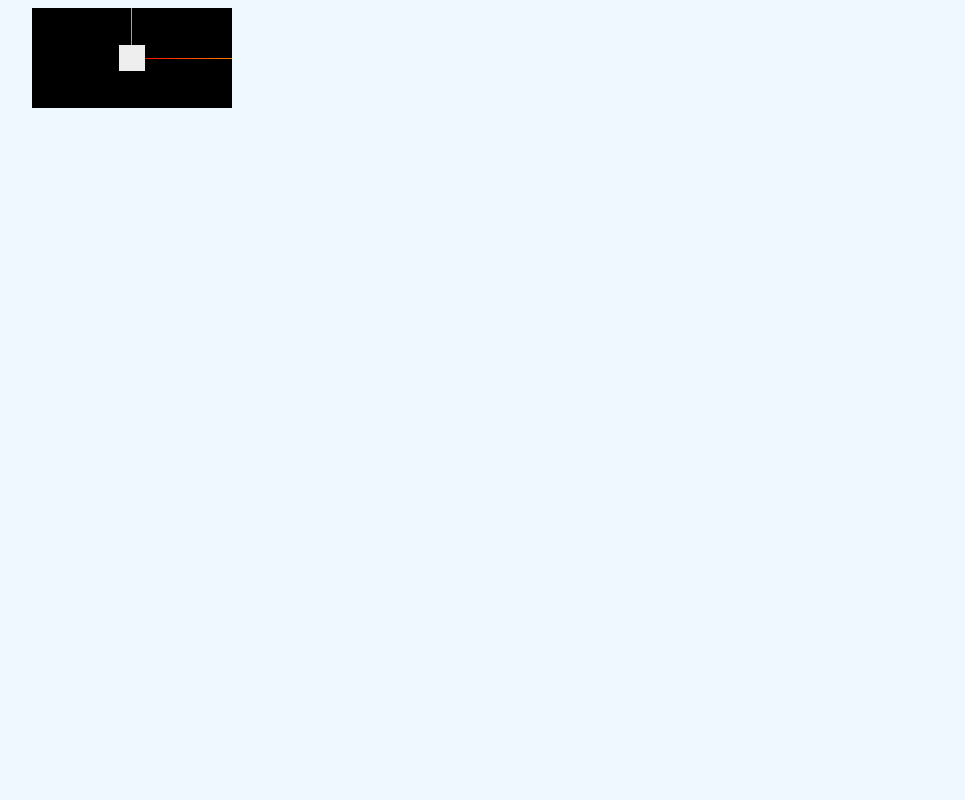
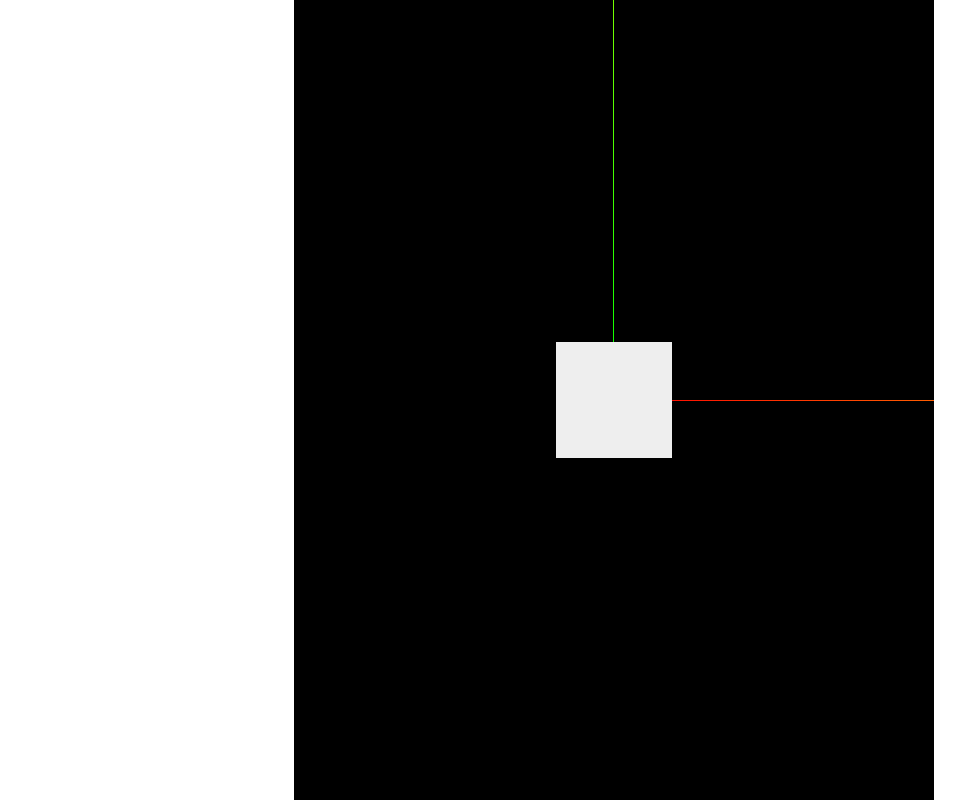
Before and after one commit to Ak216puniA/out-of-control, a website built with Parcel: page src/index.html in a window 1280 px wide. Shown: the whole page, without its empty margins (26-991 px from the left). Built offline with nearby package versions, Linux system fonts and the light colour scheme.

Commit message:
Fix scene width and height

```diff
--- a/src/js/script.js
+++ b/src/js/script.js
@@ -2,12 +2,18 @@ import * as THREE from '../../node_modules/three/build/three.module.js'
 
 const renderer = new THREE.WebGL1Renderer()
 
-renderer.setSize("200", "100")
+const screenWidth = window.innerWidth/2
+const screenHeight = window.innerHeight
+
+console.log(screenWidth)
+console.log(screenHeight)
+
+renderer.setSize(screenWidth,screenHeight)
 
 document.body.appendChild(renderer.domElement)
 
 const scene = new THREE.Scene()
-const camera = new THREE.PerspectiveCamera(45, 2, 0.1, 1000)
+const camera = new THREE.PerspectiveCamera(75, screenWidth/screenHeight, 0.1, 1000)
 
 const axesHelper = new THREE.AxesHelper(5)
 scene.add(axesHelper)
--- a/src/style.css
+++ b/src/style.css
@@ -1,7 +1,10 @@
 body {
-    width: 300px;
-    height: 300px;
-    background-color: aliceblue;
+    /* width: 300px;
+    height: 300px; */
+    /* background-color: aliceblue;
+    display: flex;
+    justify-content: center; */
+    margin: 0;
     display: flex;
     justify-content: center;
 }
```
